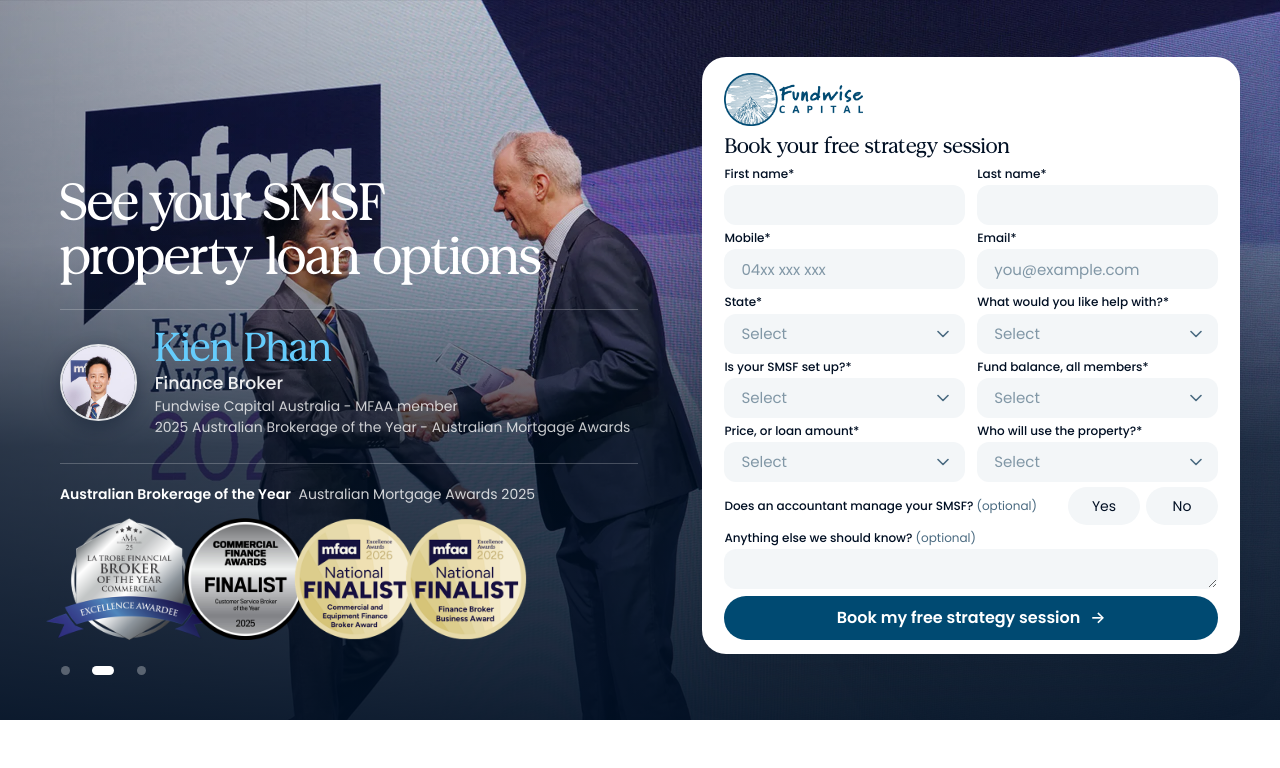
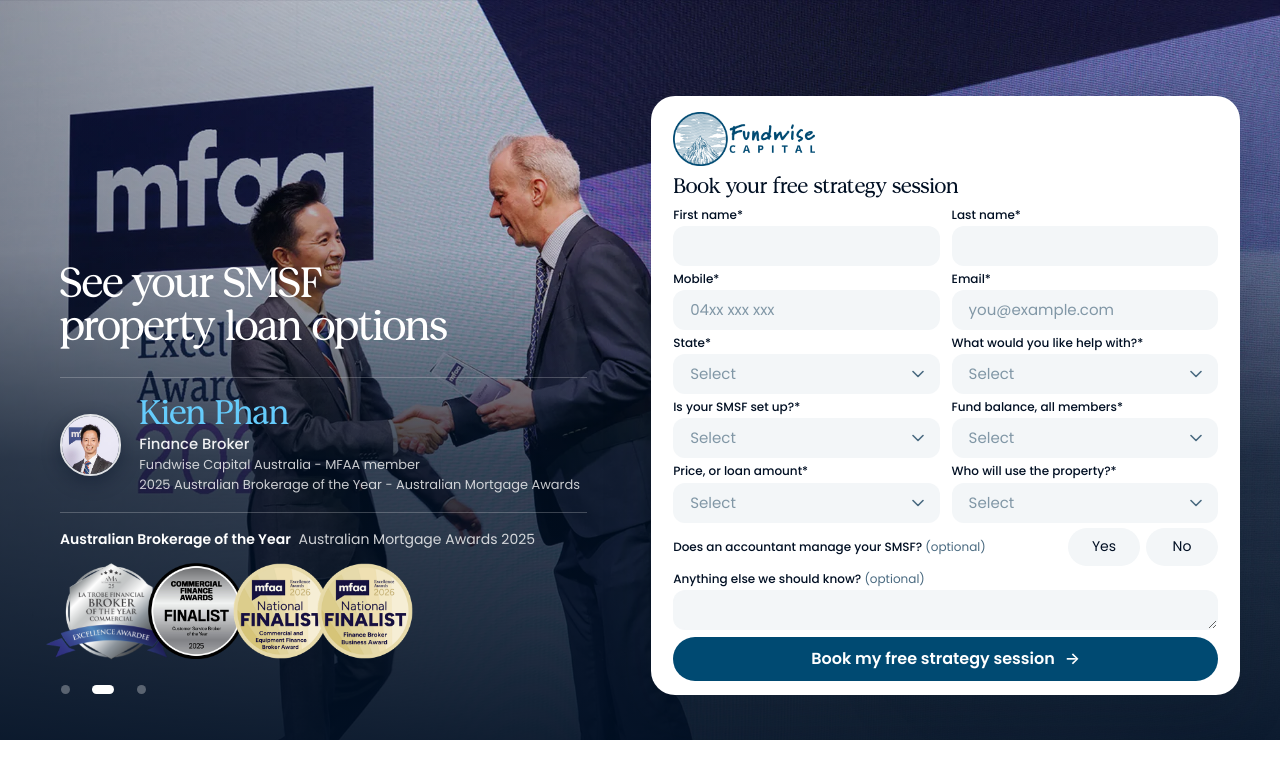
Before and after one commit to linhpham8digit/DEMO-KP-smsf-landingpage, a plain HTML site: page index.html in a window 1280 px wide. Shown: the top 768 px of the page. Drawn offline with Linux system fonts and the light colour scheme.

Commit message:
Desktop hero: smaller copy on the left, wider form on the same bottom line, tighter stats band
Co-Authored-By: Claude Sonnet 5.5 <noreply@anthropic.com>

```diff
--- a/assets/css/landing.css
+++ b/assets/css/landing.css
@@ -782,3 +782,18 @@ h1, h2, h3 { text-wrap: balance; }
   .footer__fine { flex-direction: column; gap: 10px; }
   .footer__tagline { max-width: 100%; }
 }
+
+/* ---------- desktop hero balance: smaller copy on the left so the photograph shows,
+   a wider form, both sitting on the same bottom line, and a tighter stats band so a
+   strip of it shows as soon as the page opens ---------- */
+@media (min-width: 901px) {
+  .hero { --form-w: clamp(480px, 46vw, 700px); --hh: max(calc(100svh - 90px), 740px); }
+  .hero__form { align-self: end; margin-bottom: 12px; }
+  .hero .hero__headline { font-size: clamp(30px, min(3.3vw, calc(var(--u, 1vh) * 6)), 54px); }
+  .hero .hero__who-block { --avatar: clamp(50px, min(4.8vw, calc(var(--u, 1vh) * 9)), 76px); margin-top: clamp(10px, calc(var(--u, 1vh) * 2), 20px); }
+  .hero .hero__who-name { font-size: clamp(26px, min(2.8vw, calc(var(--u, 1vh) * 4.6)), 40px); }
+  .hero .hero__role { font-size: clamp(14px, min(calc(var(--u, 1vh) * 2), 1.2vw), 19px); }
+  .hero .hero-awards__badge { height: min(clamp(80px, min(8vw, calc(var(--u, 1vh) * 13)), 136px), calc((var(--inner) - 430px - clamp(32px, 5vw, 80px)) / 4.25)); }
+  .hero .hero__proof { margin-top: clamp(12px, calc(var(--u, 1vh) * 2.4), 26px); padding-top: clamp(12px, calc(var(--u, 1vh) * 2), 20px); }
+  .stats { padding-block: clamp(20px, 2.4vw, 32px) clamp(32px, 3.4vw, 48px); }
+}
```
